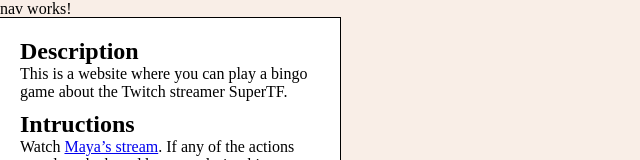
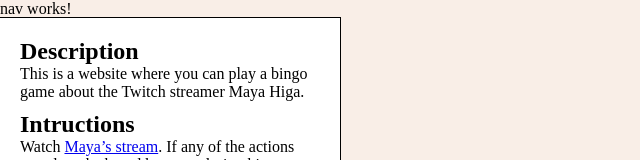
Before and after one commit to abdullahmorrison/maya-bingo, an Angular app: page / in a window 1280 px wide. Shown: the top 160 px of the page, without its empty margins (0-640 px from the left). Built offline with nearby package versions, Linux system fonts and the light colour scheme.

Commit message:
fixed description text

```diff
--- a/src/app/description/description.component.html
+++ b/src/app/description/description.component.html
@@ -1,16 +1,16 @@
 <div class="description">
     <h2>Description</h2>
-    <p>This is a website where you can play a bingo game about the Twitch streamer SuperTF.</p>
+    <p>This is a website where you can play a bingo game about the Twitch streamer Maya Higa.</p>
 
     <h2>Intructions</h2>
     <p>Watch <a href="https://twitch.tv/maya" target="_blank">Maya’s stream</a>. If any of the actions stated on the board happens during his stream, add a chip on the action committed.</p>
 
     <h3>How to Add/Remove a Chip:</h3>
-    <p>Click on the tile that contains the thing that occurred to add the chip. Click again to remove the chip</p>
+    <p>Click on the tile that contains the thing that occurred to add the chip. Click again to remove the chip.</p>
 
     <h3>How to Win (Bingo!):</h3>
     <p>You win if you have a full row, column, or diagonal filled with chips.</p>
 
     <h3>How to Get a Blackout (A Better Win)</h3>
-    <p>Fill the entire board with chips</p>
+    <p>Fill the entire board with chips.</p>
 </div>
```
